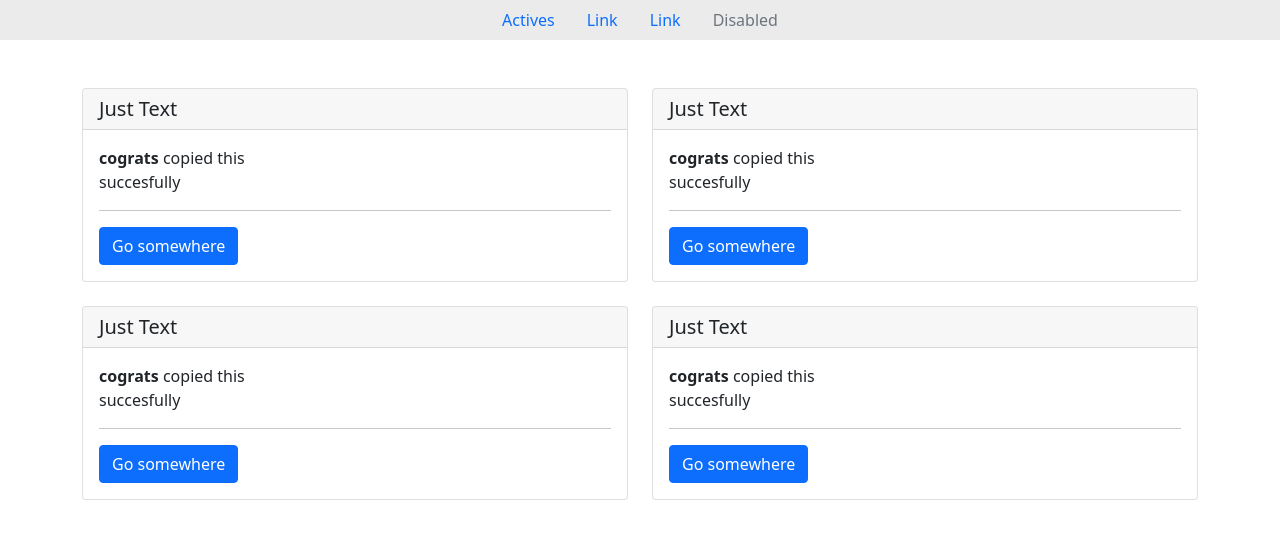
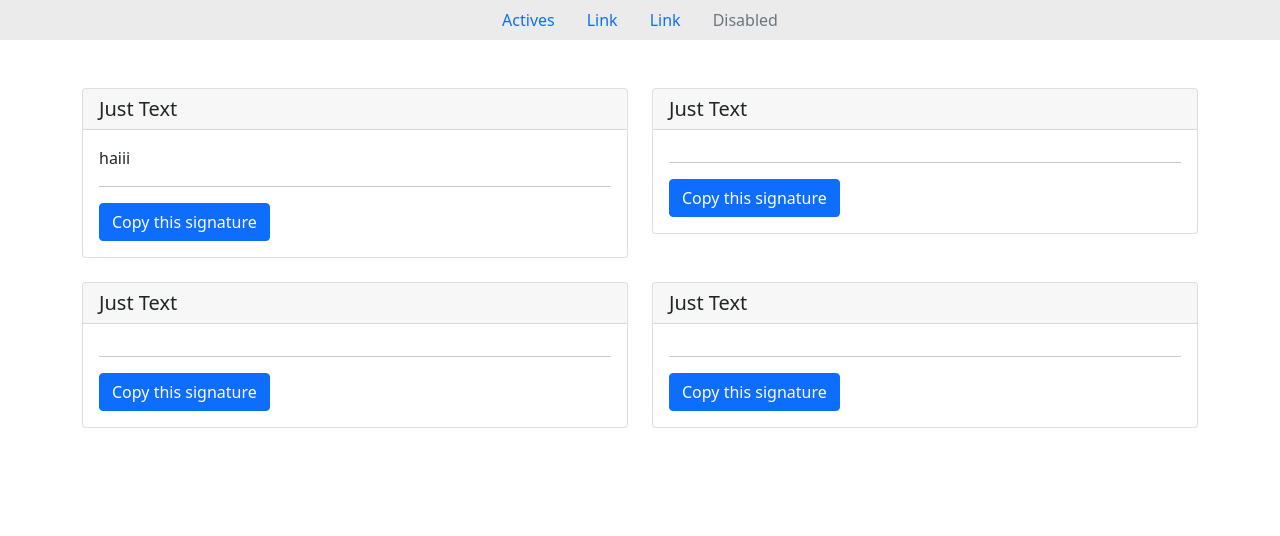
Before and after one commit to josuesb/email_signature, a React (Create React App) app: page / in a window 1280 px wide. Shown: the top 536 px of the page. Built offline with nearby package versions, Linux system fonts and the light colour scheme.

Commit message:
copy feature ready

```diff
--- a/src/App.js
+++ b/src/App.js
@@ -9,6 +9,9 @@ import Row from 'react-bootstrap/Row'
 import Col from 'react-bootstrap/Col'
 
 function App() {
+  var signaureDesigns = [
+    "haiii"
+  ];
   return (
     <div className="App">
       <Navbar></Navbar>
@@ -17,12 +20,12 @@ function App() {
 
       <Container className="pt-5">
         <Row className="">
-          <Col><Card cardName="Just Text"></Card></Col>
-          <Col><Card cardName="Just Text"></Card></Col>
+          <Col><Card cardName="Just Text" cardId="copy1" innerContent={signaureDesigns[0]}></Card></Col>
+          <Col><Card cardName="Just Text" cardId="copy2"></Card></Col>
         </Row>
         <Row className="pt-4">
-          <Col><Card cardName="Just Text"></Card></Col>
-          <Col><Card cardName="Just Text"></Card></Col>
+          <Col><Card cardName="Just Text" cardId="copy3"></Card></Col>
+          <Col><Card cardName="Just Text" cardId="copy4"></Card></Col>
         </Row>
       </Container>
 
--- a/src/components/Card/Card.js
+++ b/src/components/Card/Card.js
@@ -3,8 +3,32 @@ import { React, Component } from 'react';
 import Card from 'react-bootstrap/Card'
 import Button from 'react-bootstrap/Button'
 
+export default class CardComponent extends Component {
+    constructor(props) {
+        super(props);
 
-export default class CardComponent extends Component {
+        // Este enlace es necesario para hacer que `this` funcione en el callback
+        this.copy = this.copy.bind(this);
+        this.copyToClip = this.copyFormated.bind(this);
+    }
+
+    copy(id) {
+        //get element
+        let element = document.getElementById("" + id).innerHTML;
+        this.copyFormated(element);
+    }
+
+    copyFormated(str) {
+        function listener(e) {
+            e.clipboardData.setData("text/html", str);
+            e.clipboardData.setData("text/plain", str);
+            e.preventDefault();
+        }
+        document.addEventListener("copy", listener);
+        document.execCommand("copy");
+        document.removeEventListener("copy", listener);
+    }
+
     render() {
         return (
             <Card>
@@ -14,11 +38,15 @@ export default class CardComponent extends Component {
                     <Card.Text>
                         sdfsdf
                     </Card.Text>*/}
-                    <div className="copyContainer">
-                        <p> <b>cograts</b> copied this<br></br>succesfully</p>
+                    <div className="copyContainer" id={this.props.cardId}>
+                        {this.props.innerContent}
                     </div>
                     <hr></hr>
-                    <Button variant="primary">Go somewhere</Button>
+
+
+
+
+                    <Button variant="primary" onClick={this.copy.bind(this.e, this.props.cardId)}>Copy this signature</Button>
                 </Card.Body>
             </Card>
         )
```
